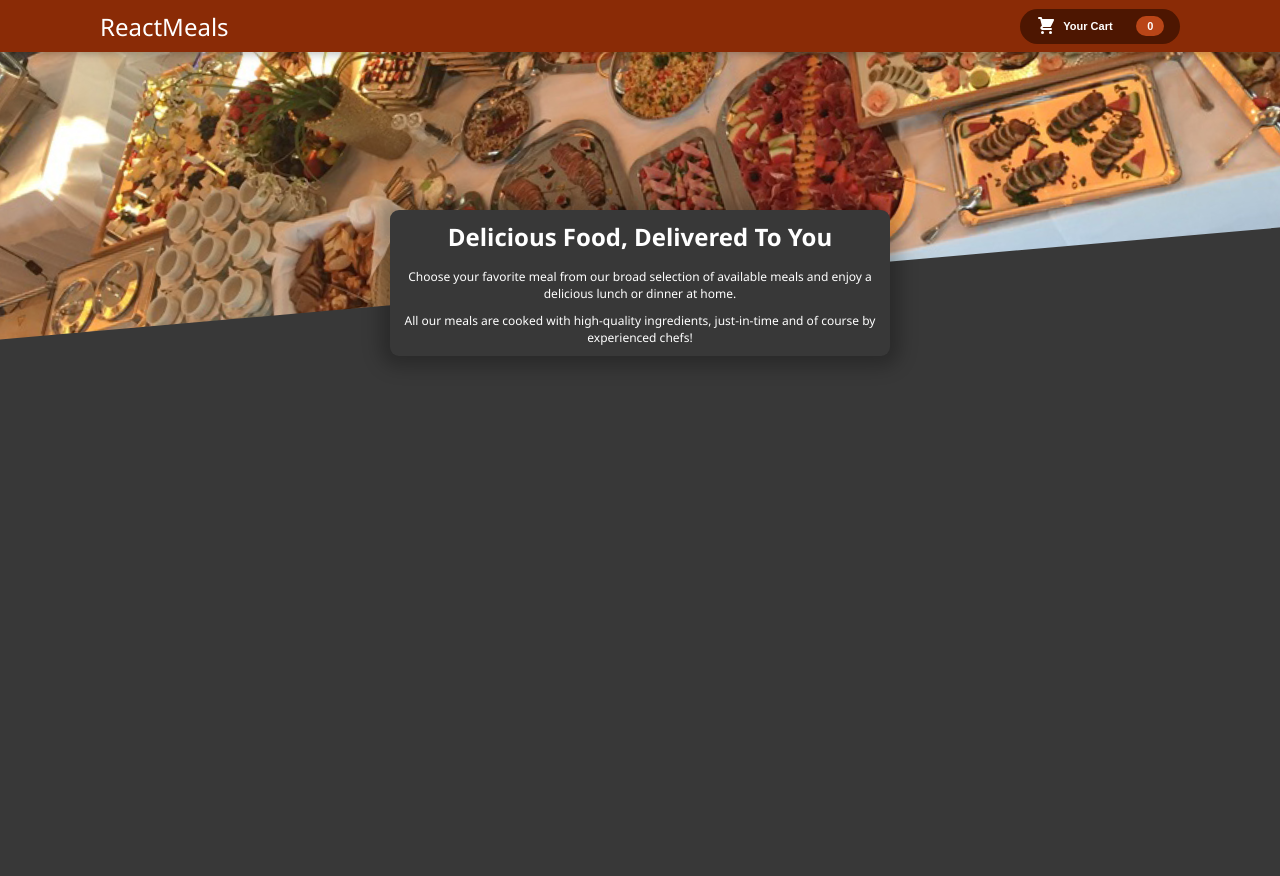
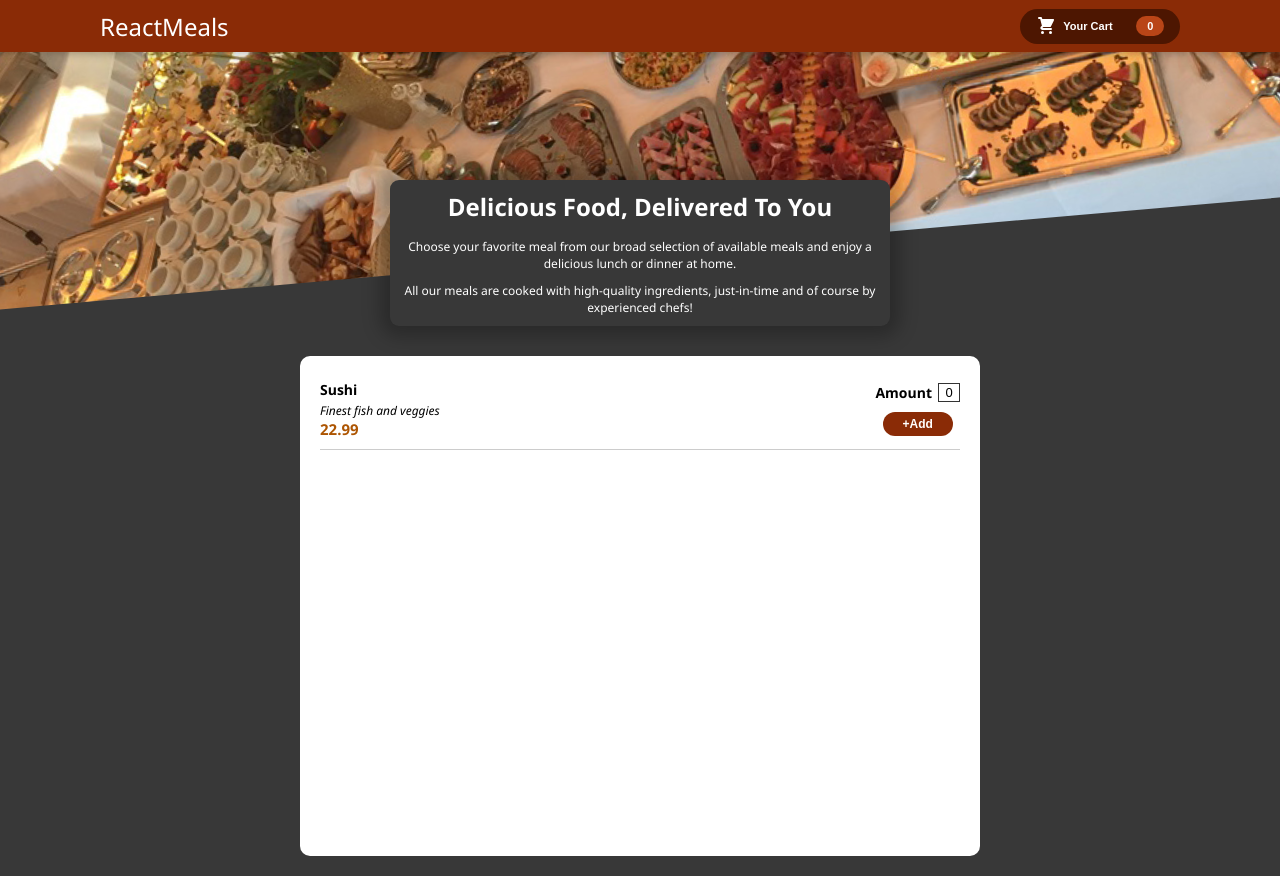
Before and after one commit to nickpap35gr/react-meals, a React (Create React App) app: page / in a window 1280 px wide. Shown: the top 876 px of the page. Before the commit the page ends 800 px from the top, so only its background shows below. Built offline with nearby package versions, Linux system fonts and the light colour scheme.

Commit message:
implemented menu (and finished static site styling)

```diff
--- a/src/App.js
+++ b/src/App.js
@@ -3,13 +3,15 @@ import React from "react";
 import "./App.module.css";
 
 import Header from "./Components/Header/Header.jsx";
-import HeroSection from "./Components/HeroSection/HeroSection.jsx";
+import Hero from "./Components/HeroSection/Hero.jsx";
+import Menu from "./Components/MenuSection/Menu.jsx";
 
 function App() {
   return (
     <React.Fragment>
       <Header />
-      <HeroSection />
+      <Hero />
+      <Menu />
     </React.Fragment>
   );
 }
--- a/src/Components/Header/Header.module.css
+++ b/src/Components/Header/Header.module.css
@@ -74,5 +74,5 @@
   width: 110%;
   height: 100%;
   object-fit: cover;
-  transform: translate(-3.2rem, -5rem) rotate(-5deg);
+  transform: translate(-3.2rem, -8rem) rotate(-5deg);
 }
--- a/src/Components/HeroSection/HeroSection.jsx
+++ b/src/Components/HeroSection/Hero.jsx
@@ -1,8 +1,8 @@
 import React from "react";
 
-import styles from "./HeroSection.module.css";
+import styles from "./Hero.module.css";
 
-const HeroSection = (props) => {
+const Hero = (props) => {
   return (
     <section className={styles["hero-section"]}>
       <div className={styles.hero}>
@@ -14,4 +14,4 @@ const HeroSection = (props) => {
   );
 };
 
-export default HeroSection;
+export default Hero;
--- a/src/Components/HeroSection/HeroSection.module.css
+++ b/src/Components/HeroSection/Hero.module.css
@@ -2,11 +2,11 @@
   width: 50rem;
   padding: 1rem;
   border-radius: 9px;
-  margin: 0 auto;
+  margin: 0 auto -12rem auto;
   background-color: #383838;
   box-shadow: 0 1px 18px 10px rgb(0 0 0 / 25%);
   text-align: center;
-  transform: translateY(-12rem);
+  transform: translateY(-15rem);
 
   display: flex;
   flex-direction: column;
--- /dev/null
+++ b/src/Components/MenuSection/Menu.jsx
@@ -0,0 +1,17 @@
+import React from "react";
+
+import styles from "./Menu.module.css";
+
+import MenuItem from "./MenuItem";
+
+const Menu = (props) => {
+  return (
+    <section className={styles["menu-section"]}>
+      <ul>
+        <MenuItem />
+      </ul>
+    </section>
+  );
+};
+
+export default Menu;
--- /dev/null
+++ b/src/Components/MenuSection/Menu.module.css
@@ -0,0 +1,14 @@
+.menu-section {
+  width: 68rem;
+  height: 50rem;
+  border-radius: 10px;
+  margin: 0 auto;
+  background-color: white;
+  margin-bottom: 2rem;
+  padding: 2.4rem 2rem;
+}
+
+.menu-section ul {
+  /* background-color: red; */
+  list-style: none;
+}
--- /dev/null
+++ b/src/Components/MenuSection/MenuItem.jsx
@@ -0,0 +1,24 @@
+import React from "react";
+
+import styles from "./MenuItem.module.css";
+
+const MenuItem = (props) => {
+  return (
+    <li className={styles["list-item"]}>
+      <div className={styles["item-description"]}>
+        <h4>Sushi</h4>
+        <p>Finest fish and veggies</p>
+        <span>22.99</span>
+      </div>
+      <div className={styles["item-add"]}>
+        <div className={styles["item-add__amount"]}>
+          <h4>Amount</h4>
+          <input readOnly type="number" placeholder="0" />
+        </div>
+        <button>{String.fromCharCode(43)}Add</button>
+      </div>
+    </li>
+  );
+};
+
+export default MenuItem;
--- /dev/null
+++ b/src/Components/MenuSection/MenuItem.module.css
@@ -0,0 +1,85 @@
+.list-item {
+  display: flex;
+  justify-content: space-between;
+  align-items: center;
+  padding-bottom: 1rem;
+  border-bottom: 1px solid #ccc;
+}
+
+.item-description {
+  display: flex;
+  flex-direction: column;
+  color: #000;
+}
+
+.item-description h4 {
+  font-size: 1.4rem;
+  font-weight: 700;
+  margin-bottom: 3px;
+}
+
+.item-description p {
+  font-size: 1.2rem;
+  font-style: italic;
+}
+
+.item-description span {
+  color: #ad5502;
+  font-size: 1.5rem;
+  font-weight: 600;
+}
+
+/* list item right side (ammount / add buton) */
+
+.item-add {
+  display: flex;
+  flex-direction: column;
+  justify-content: center;
+  align-items: center;
+  gap: 1rem;
+}
+
+.item-add button {
+  font-size: 1.2rem;
+  font-weight: 600;
+  border: none;
+  color: #fff;
+  padding: 0.5rem 2rem;
+  background: #8a2b06;
+  border-radius: 15px;
+  cursor: pointer;
+}
+
+.item-add button:hover {
+  background-color: #641e03;
+}
+
+.item-add__amount {
+  display: flex;
+  /* text-align: center; */
+  gap: 6px;
+}
+
+.item-add__amount h4 {
+  font-size: 1.4rem;
+  color: #000;
+}
+
+.item-add__amount input {
+  text-align: center;
+  width: 2.2rem;
+
+  border: 1px solid #333;
+  outline: none;
+  line-height: 0.5;
+}
+
+.item-add__amount input::-webkit-outer-spin-button,
+.item-add__amount input::-webkit-inner-spin-button {
+  -webkit-appearance: none;
+}
+
+.item-add__amount input::placeholder {
+  color: #000;
+  font-size: 1.3rem;
+}
```
